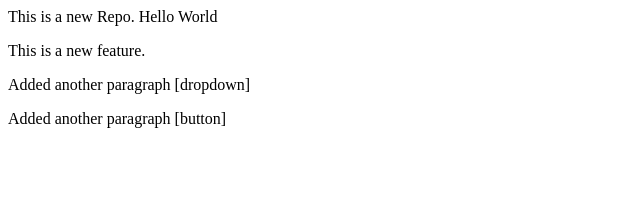
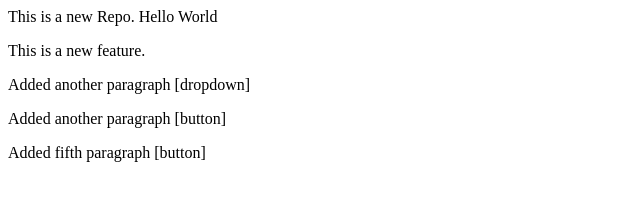
Before and after one commit to priyankaswal/localRepo, a plain HTML site: page index.html in a window 1280 px wide. Shown: the whole page, without its empty margins (0-640 px from the left). Drawn offline with Linux system fonts and the light colour scheme.

Commit message:
added fifth paragraph

```diff
--- a/index.html
+++ b/index.html
@@ -2,3 +2,4 @@
 <p>This is a new feature.</p>
 <p>Added another paragraph [dropdown]</p>
 <p>Added another paragraph [button]</p>
+<p>Added fifth paragraph [button]</p>
```
